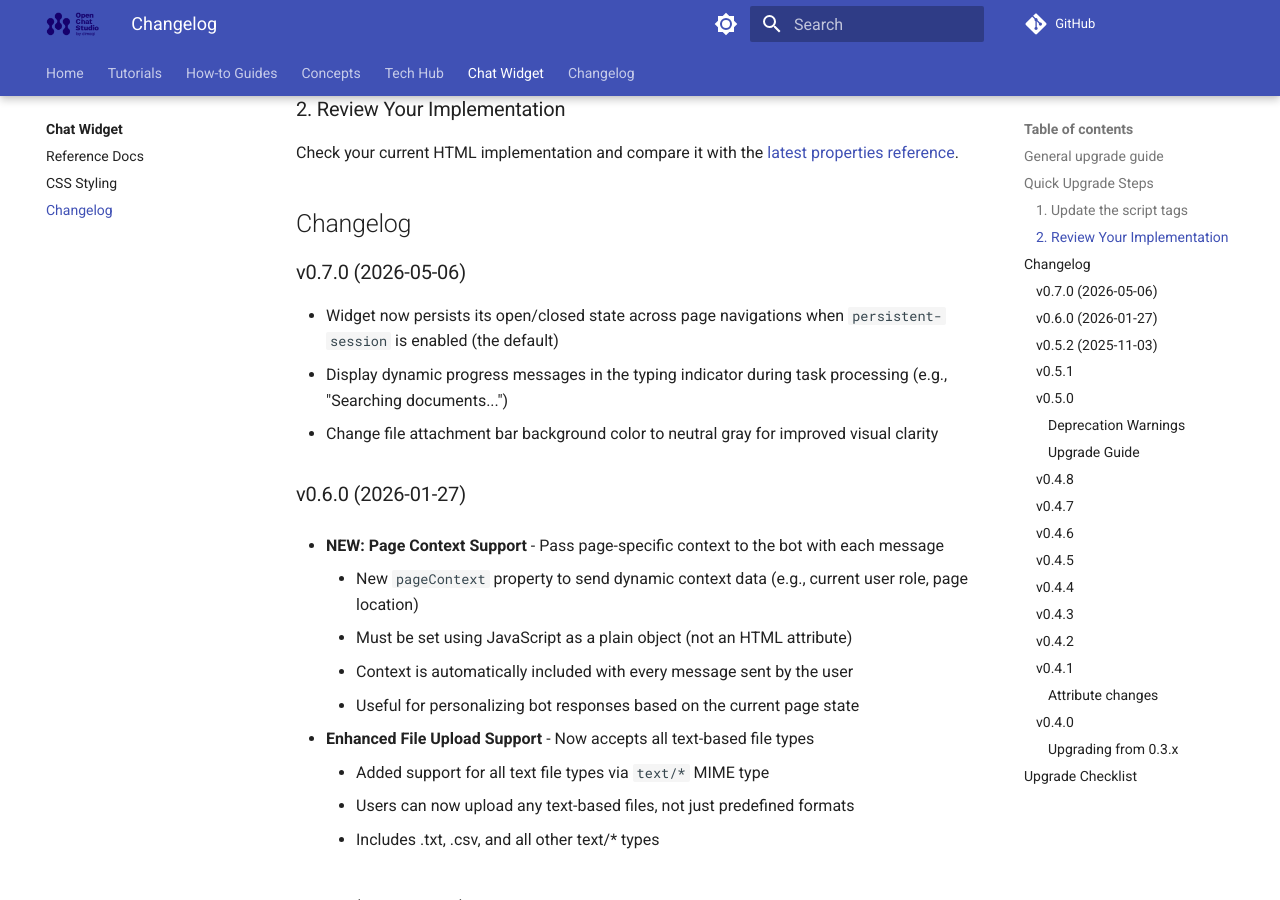
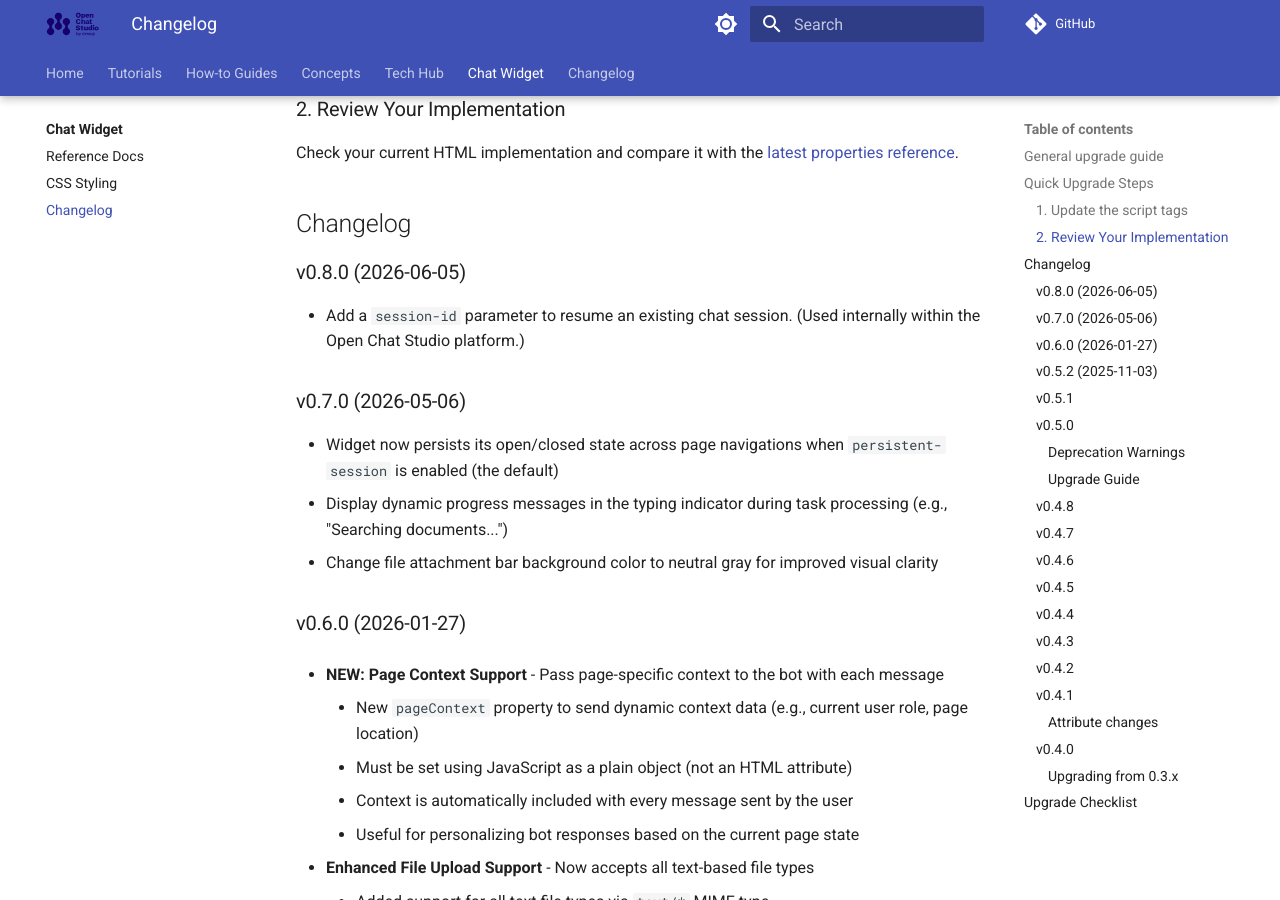
Before and after one commit to dimagi/open-chat-studio-docs, an MkDocs documentation site: the page built from docs/chat_widget/changelog.md, in a window 1280 px wide and 900 px high, scrolled down 588 px. Built offline with MkDocs 1.6.1 and Material for MkDocs 9.7.7, drawn with Linux system fonts in a browser that asks for light colours; a script that is not in the unit is left out; comment, search, counter and statistics services are not loaded.

Commit message:
update changelog and docs from OCS PR #3544
Co-Authored-By: Claude Opus 4.8 (1M context) <noreply@anthropic.com>

```diff
--- a/docs/chat_widget/changelog.md
+++ b/docs/chat_widget/changelog.md
@@ -21,6 +21,10 @@ This guide will help you upgrade from previous versions of the Open Chat Studio
 Check your current HTML implementation and compare it with the [latest properties reference](reference.md#properties-reference).
 
 ## Changelog
+
+### v0.8.0 (2026-06-05)
+
+* Add a `session-id` parameter to resume an existing chat session. (Used internally within the Open Chat Studio platform.)
 
 ### v0.7.0 (2026-05-06)
 
```
